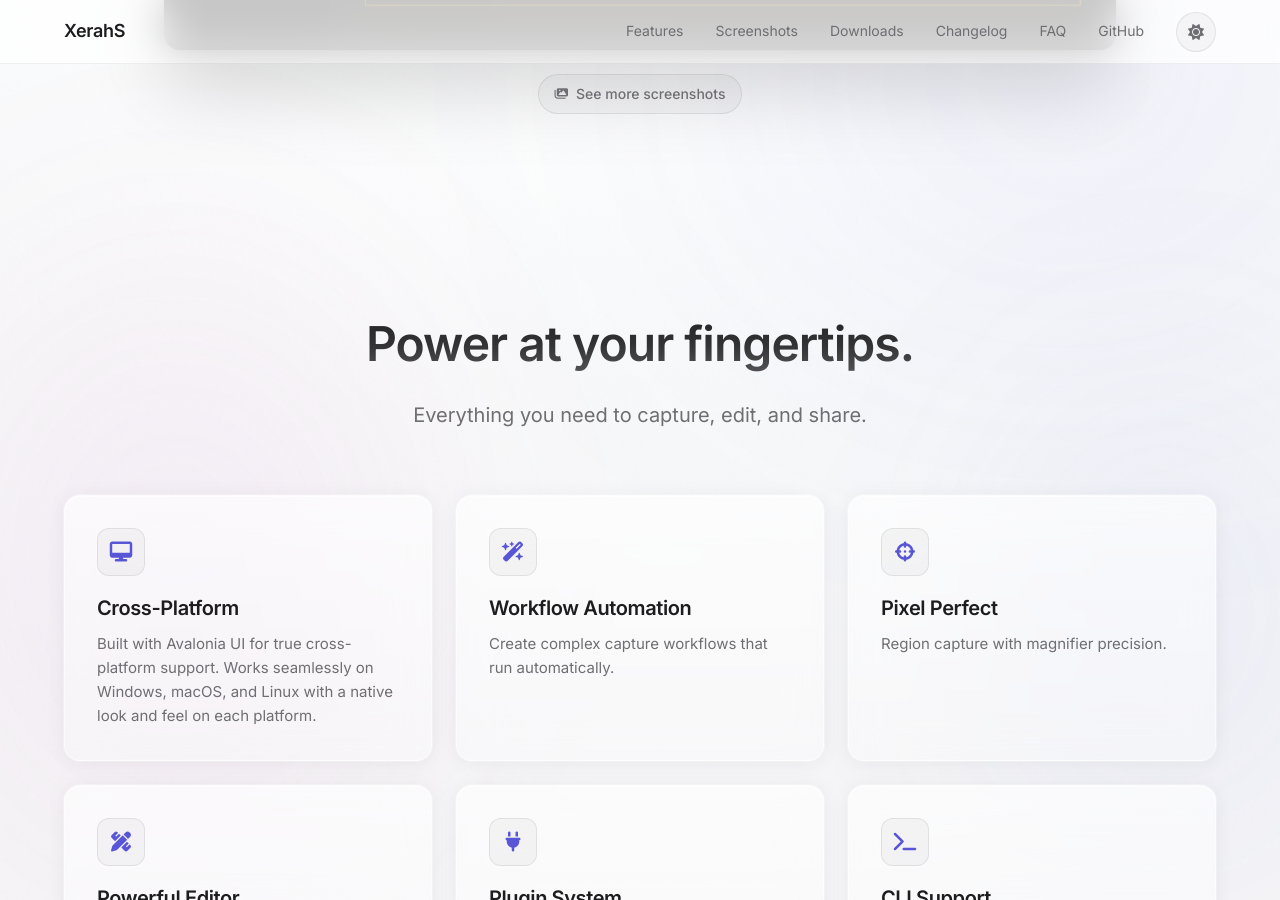
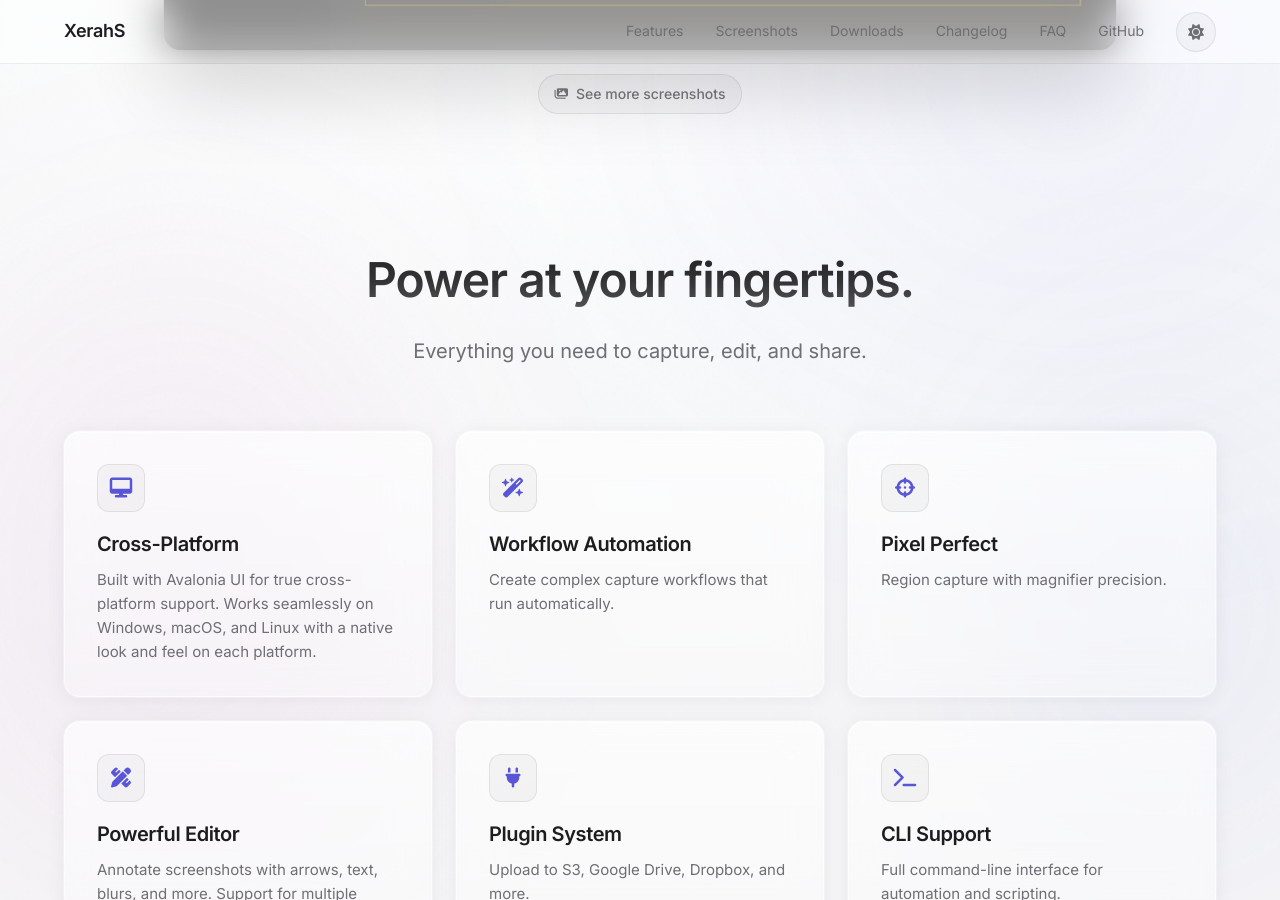
Before and after one commit to ShareX/xerahs.github.io, a Jekyll site: the page built from new2/index.html, in a window 1280 px wide and 900 px high, scrolled down 1211 px. Built offline with Jekyll 4.4.1, drawn with Linux system fonts in a browser that asks for light colours.

Commit message:
Adjust navbar transparency and section spacing
Lowered navbar background opacity for dark (rgba alpha 0.8 → 0.5) and light (rgba alpha 0.75 → 0.5) themes to increase translucency and visual consistency. Also removed section padding-bottom to tighten vertical spacing. Changes in new2/css/components.css and new2/css/layout.css.

```diff
--- a/new2/css/components.css
+++ b/new2/css/components.css
@@ -200,7 +200,7 @@
     left: 0;
     right: 0;
     height: var(--nav-height);
-    background: rgba(5, 5, 6, 0.8);
+    background: rgba(5, 5, 6, 0.5);
     backdrop-filter: saturate(180%) blur(20px);
     -webkit-backdrop-filter: saturate(180%) blur(20px);
     border-bottom: 1px solid var(--border-default);
@@ -508,7 +508,7 @@
 
 /* Navbar */
 [data-theme="light"] .navbar {
-    background: rgba(255, 255, 255, 0.75);
+    background: rgba(255, 255, 255, 0.5);
     border-bottom-color: rgba(0, 0, 0, 0.06);
 }
 
--- a/new2/css/layout.css
+++ b/new2/css/layout.css
@@ -223,7 +223,6 @@
     justify-content: center;
     text-align: center;
     padding-top: calc(var(--nav-height) + var(--space-16));
-    padding-bottom: var(--space-16);
     position: relative;
 }
 
```
